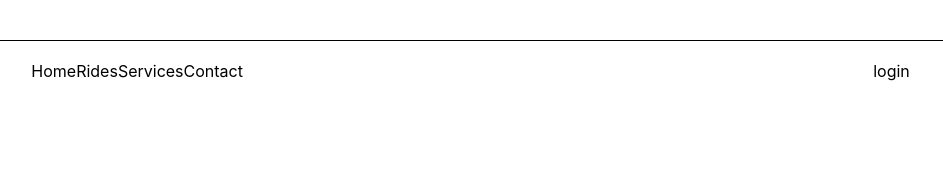
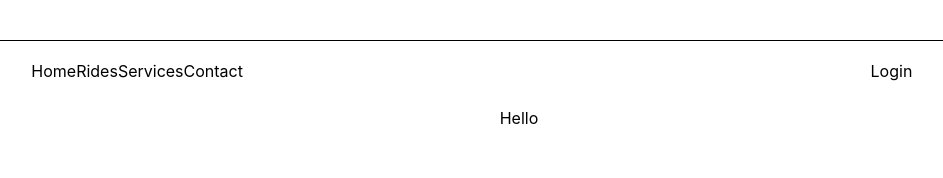
Before and after one commit to barbaroreyes/cars4, a React (Create React App) app: page /login in a window 1280 px wide. Shown: the top 178 px of the page, without its empty margins (121-1064 px from the left). Built offline with nearby package versions, Linux system fonts and the light colour scheme.

Commit message:
update-login-page-added

```diff
--- a/src/App.js
+++ b/src/App.js
@@ -2,6 +2,7 @@
 import './App.css';
 import Header from './compo/Header';
 import Home from './pages/Home';
+import Login from './pages/Login';
 
 function App() {
   return (
@@ -9,6 +10,7 @@
     <Header/>
     <Routes>
     <Route path="/" element ={<Home/>}/>
+    <Route path="/login" element ={<Login/>}/>
     </Routes>
     </div>
 
--- a/src/compo/Header.js
+++ b/src/compo/Header.js
@@ -1,7 +1,9 @@
 import {useState}from 'react';
 import {AiOutlineSearch  } from 'react-icons/ai';
 import {AiOutlineMenuUnfold} from 'react-icons/ai'
+import {Link} from 'react-router-dom'
 import Logo from './logo.png';
+
 const Header = () => {
   const [open ,setOpen] = useState(false)
   return (
@@ -23,7 +25,7 @@
      </div>
 
      <div className='search-container' >
-     login
+     <Link to='/login'>Login</Link>
 
 
      </div>
--- /dev/null
+++ b/src/pages/Login.js
@@ -0,0 +1,11 @@
+import React from 'react';
+
+const Login = () => {
+  return (
+    <div>
+      Hello
+    </div>
+  );
+}
+
+export default Login;
```
